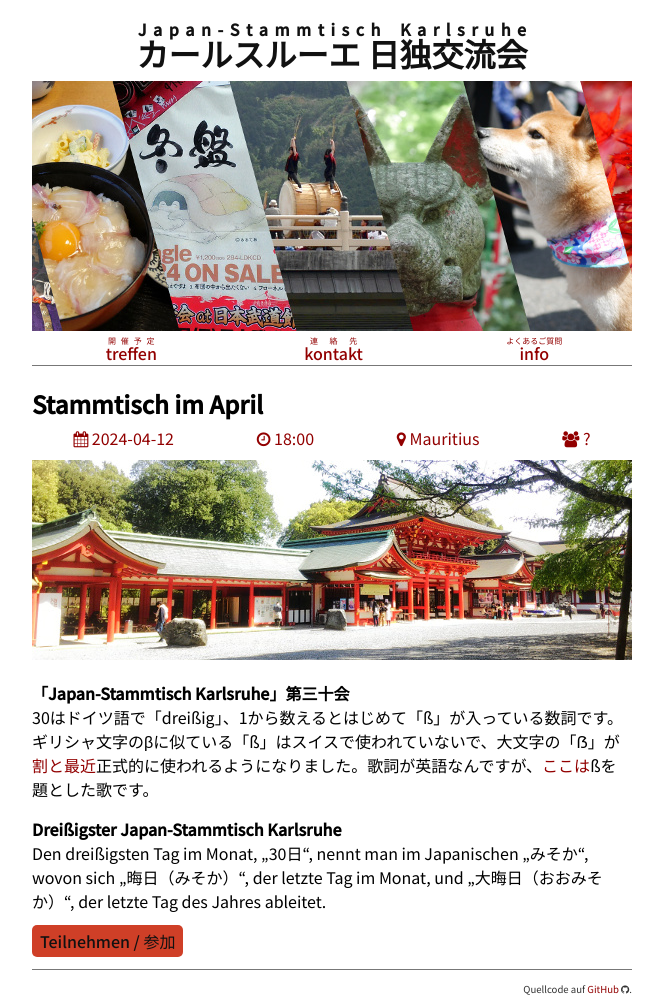
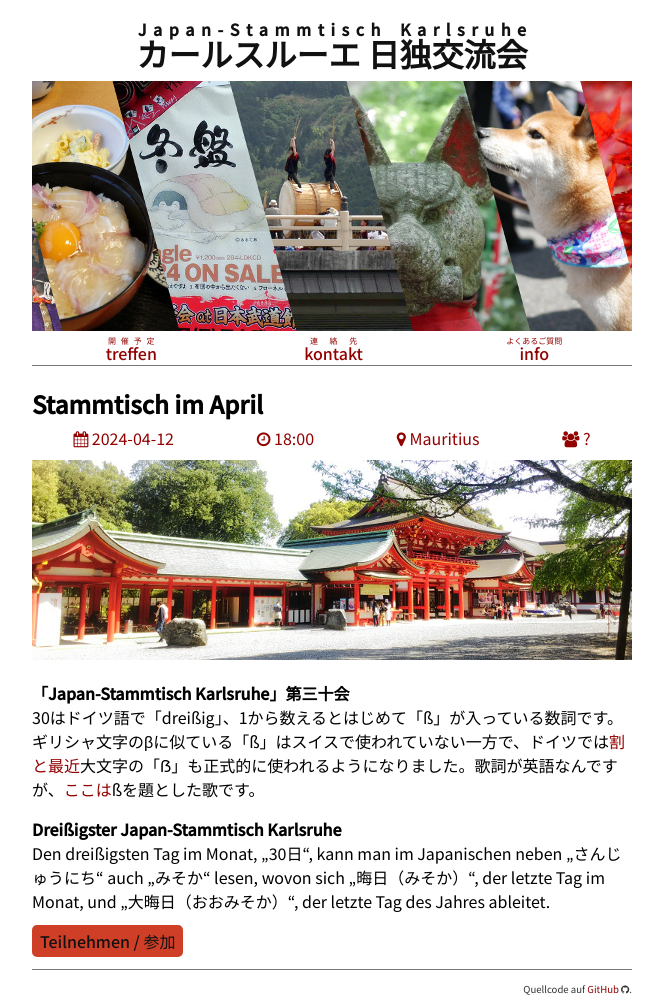
Before and after one commit to tcsch/japanstammtisch.github.io, a Jekyll site: the page built from _posts/2024-04-12-apr.md, in a window 1280 px wide. Shown: the whole page, without its empty margins (308-971 px from the left). Built offline with Jekyll 4.4.1, drawn with Linux system fonts in a browser that asks for light colours.

Commit message:
adjust trivia text of April 2024 post

```diff
--- a/_posts/2024-04-12-apr.md
+++ b/_posts/2024-04-12-apr.md
@@ -10,9 +10,9 @@ img: "apr.jpg"
 
 
 **「Japan-Stammtisch Karlsruhe」第三十会**
-30はドイツ語で「dreißig」、1から数えるとはじめて「ß」が入っている数詞です。ギリシャ文字のβに似ている「ß」はスイスで使われていないで、大文字の「ẞ」が[割と最近](https://ja.wikipedia.org/wiki/ß#大文字)正式的に使われるようになりました。歌詞が英語なんですが、[ここは](https://www.youtube.com/watch?v=zMnQN2oRF1g)ßを題とした歌です。
+30はドイツ語で「dreißig」、1から数えるとはじめて「ß」が入っている数詞です。ギリシャ文字のβに似ている「ß」はスイスで使われていない一方で、ドイツでは[割と最近](https://ja.wikipedia.org/wiki/ß#大文字)大文字の「ẞ」も正式的に使われるようになりました。歌詞が英語なんですが、[ここは](https://www.youtube.com/watch?v=zMnQN2oRF1g)ßを題とした歌です。
 
 **Dreißigster Japan-Stammtisch Karlsruhe**
-Den dreißigsten Tag im Monat, „30日“, nennt man im Japanischen „みそか“, wovon sich „晦日（みそか）“, der letzte Tag im Monat, und „大晦日（おおみそか）“, der letzte Tag des Jahres ableitet.
+Den dreißigsten Tag im Monat, „30日“, kann man im Japanischen neben „さんじゅうにち“ auch „みそか“ lesen, wovon sich „晦日（みそか）“, der letzte Tag im Monat, und „大晦日（おおみそか）“, der letzte Tag des Jahres ableitet.
 
 [Teilnehmen / 参加](https://nuudel.digitalcourage.de/8pHSBXzasr9MJPdt)
```
